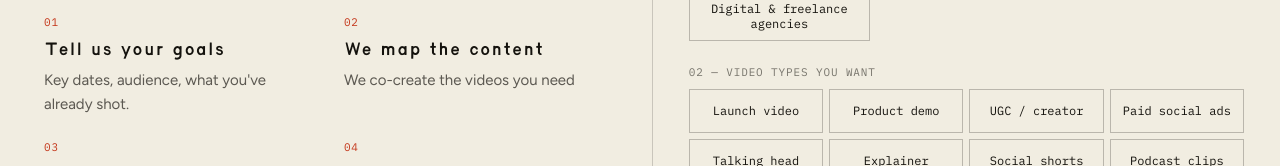
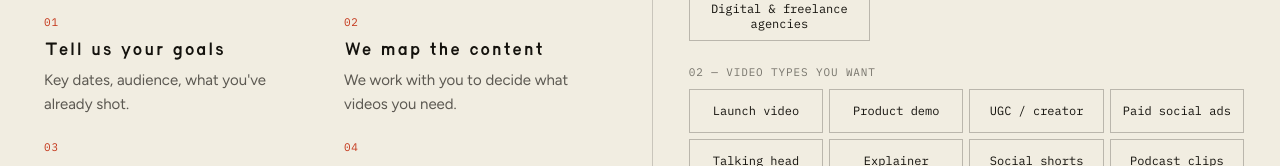
Before and after one commit to INFR-Organisation/try-videoclaw, a website: page public/videoclaw-offer/index.html in a window 1280 px wide. Shown: the part 785-951 px from the top of the page. Drawn offline with Linux system fonts and the light colour scheme.

Commit message:
Reword how-it-works step 2

```diff
--- a/public/videoclaw-offer/index.html
+++ b/public/videoclaw-offer/index.html
@@ -574,7 +574,7 @@
           <li>
             <div class="eyebrow eyebrow--accent">02</div>
             <div class="step-title">We map the content</div>
-            <div class="step-body">We co-create the videos you need</div>
+            <div class="step-body">We work with you to decide what videos you need.</div>
           </li>
           <li>
             <div class="eyebrow eyebrow--accent">03</div>
```
